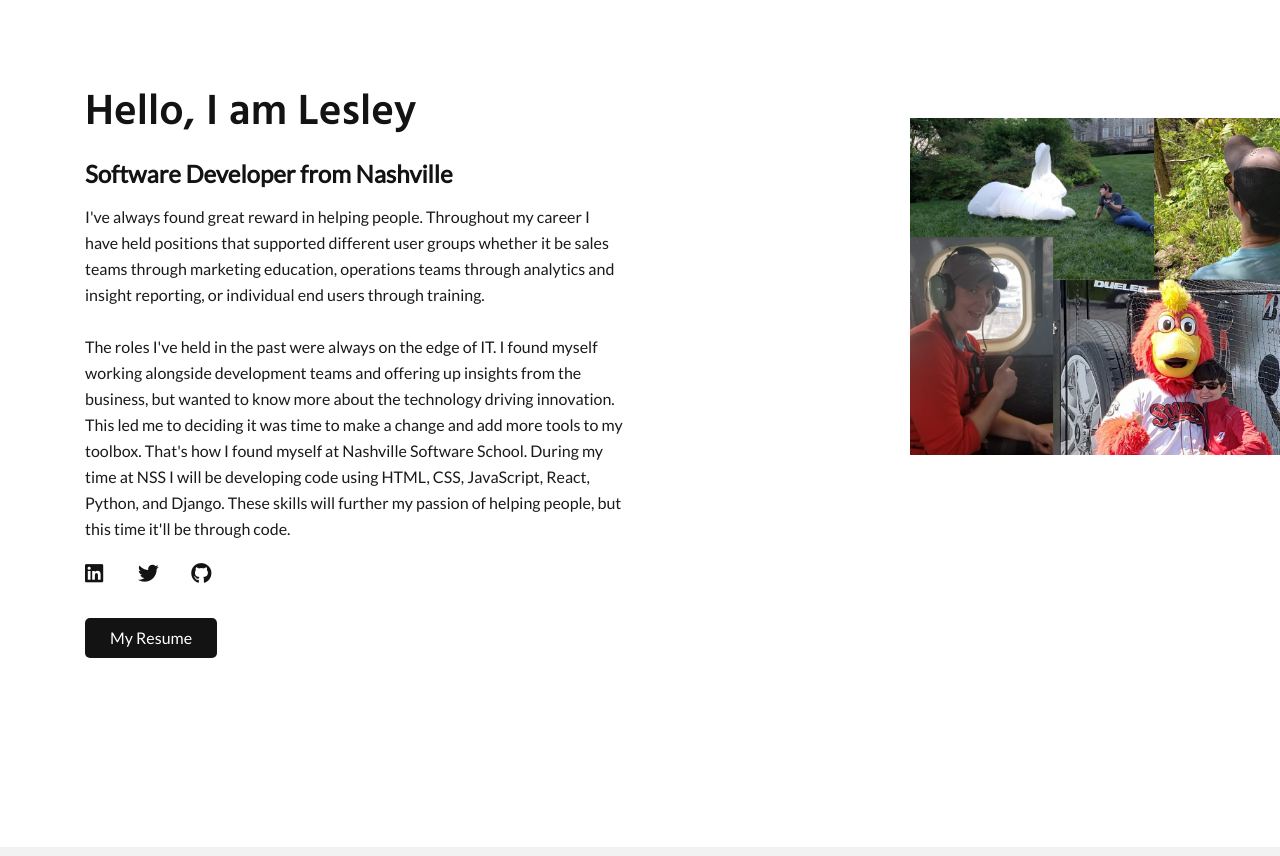
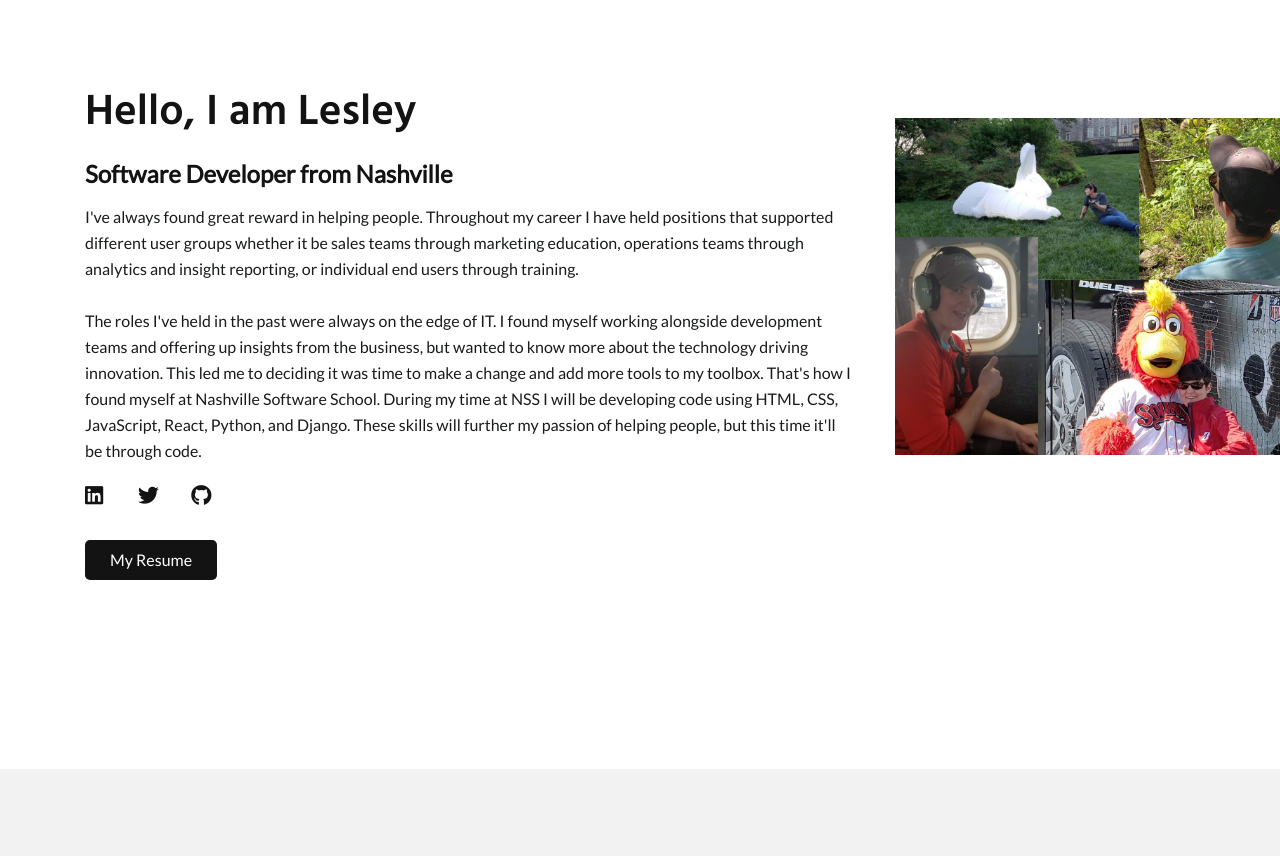
Before and after one commit to laboyd001/personal-website, a plain HTML site: page index.html in a window 1280 px wide. Shown: the part 860-1716 px from the top of the page. Drawn offline with nearby package versions, Linux system fonts and the light colour scheme.

Commit message:
fixed about section alignment

```diff
--- a/index.html
+++ b/index.html
@@ -107,8 +107,8 @@
 	<!-- // ABOUT BEGIN -->
 	<section id="about">
 		<div class="container">
-			<div class="row about">
-				<div class="description col-md-6 col-sm-4 col-xs-12">
+			<div class="row">
+				<div class="description col">
 					<h2>Hello, I am Lesley</h2>
 					<h4>Software Developer from Nashville</h4>
 					<p>I've always found great reward in helping people. Throughout my career I have held positions that supported different user groups whether it be sales teams through marketing education, operations teams through analytics and insight reporting, or individual end users through training.
@@ -132,9 +132,9 @@
 
 				<!-- About Section Right Side Start -->
 				<div class="facts">
-					<div class="row">
 
-						<div class="col-md-12 col-sm-12 col-xs-12">
+
+						<div class="col">
 							<div class="flip-box">
 									<div class="flip-box-inner">
 										<div class="flip-box-front">
@@ -147,7 +147,7 @@
 							</div>
 						</div>
 
-					</div>
+
 				</div>
 
 
```
